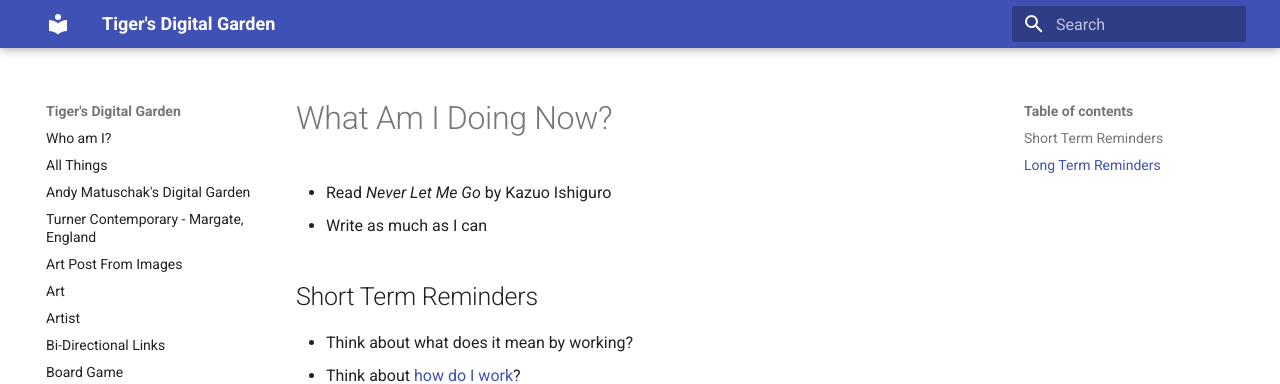
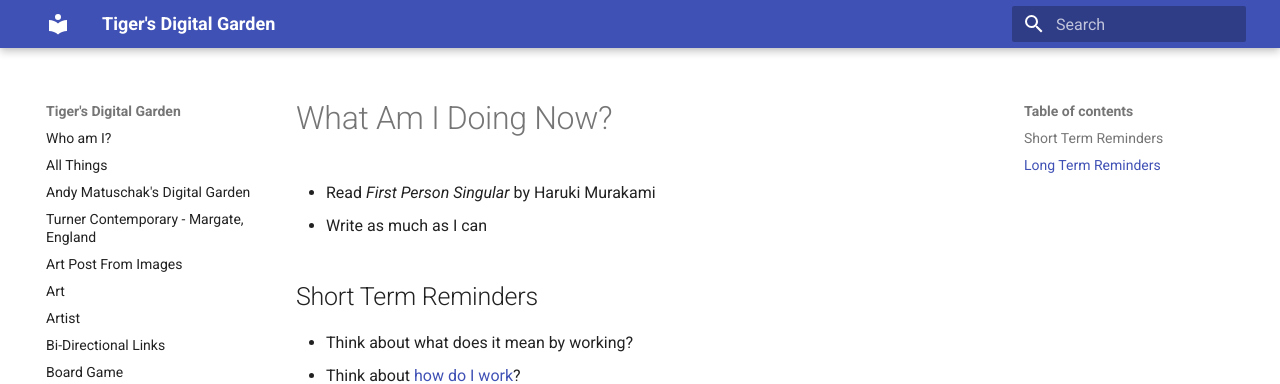
Before and after one commit to ynotstartups/notes, an MkDocs documentation site: the page built from notes/what-am-i-doing-now.md, in a window 1280 px wide. Shown: the top 384 px of the page. Built offline with MkDocs 1.6.1 and Material for MkDocs 9.7.7, drawn with Linux system fonts in a browser that asks for light colours.

Commit message:
reading First Person Singular

```diff
--- a/notes/what-am-i-doing-now.md
+++ b/notes/what-am-i-doing-now.md
@@ -1,6 +1,6 @@
 # What Am I Doing Now?
 
-- Read _Never Let Me Go_ by Kazuo Ishiguro
+- Read _First Person Singular_ by Haruki Murakami
 - Write as much as I can
 
 ## Short Term Reminders
```
